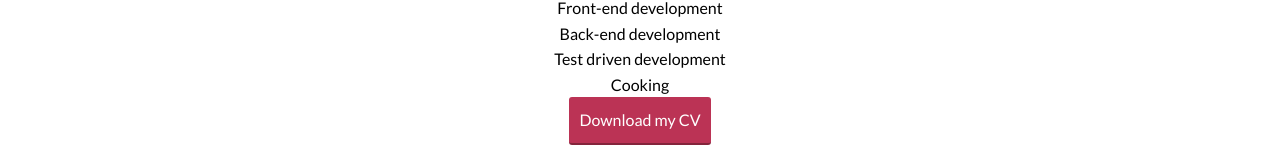
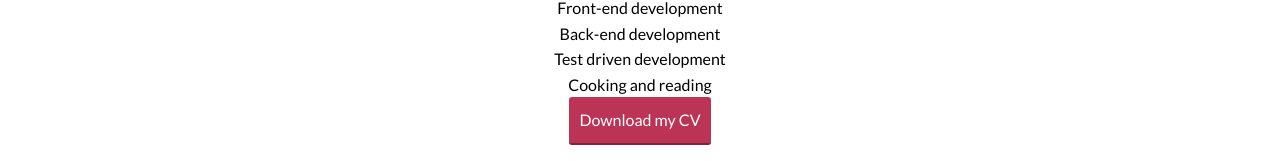
Before and after one commit to schen888/website-portfolio, a plain HTML site: page about.html in a window 1280 px wide. Shown: the part 232-393 px from the top of the page. Drawn offline with Linux system fonts and the light colour scheme.

Commit message:
Add more description about what I enjoy to do on about page

```diff
--- a/about.html
+++ b/about.html
@@ -44,7 +44,7 @@
 			<li>Front-end development</li>
 			<li>Back-end development</li>
 			<li>Test driven development</li>
-			<li>Cooking</li>
+			<li>Cooking and reading</li>
 		</ul>
 
 		<a class="button" href="file/cv.pdf" download>Download my CV</a><br>
```
